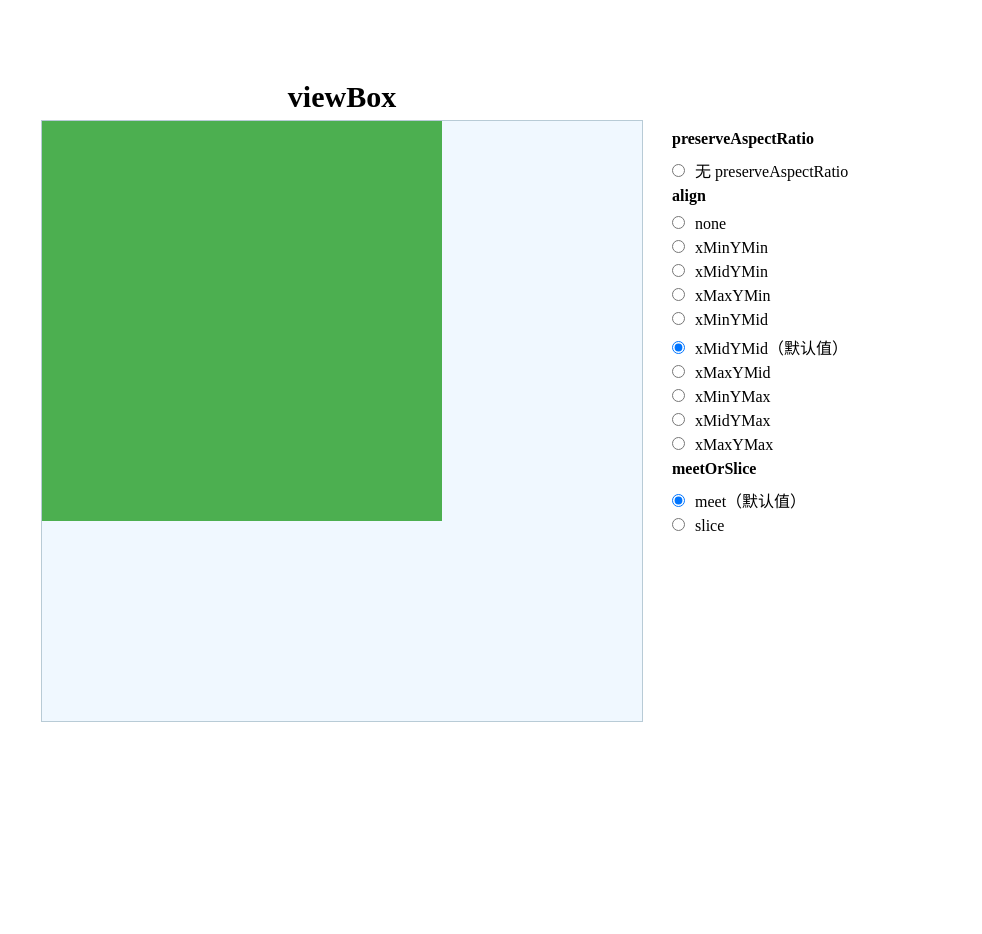
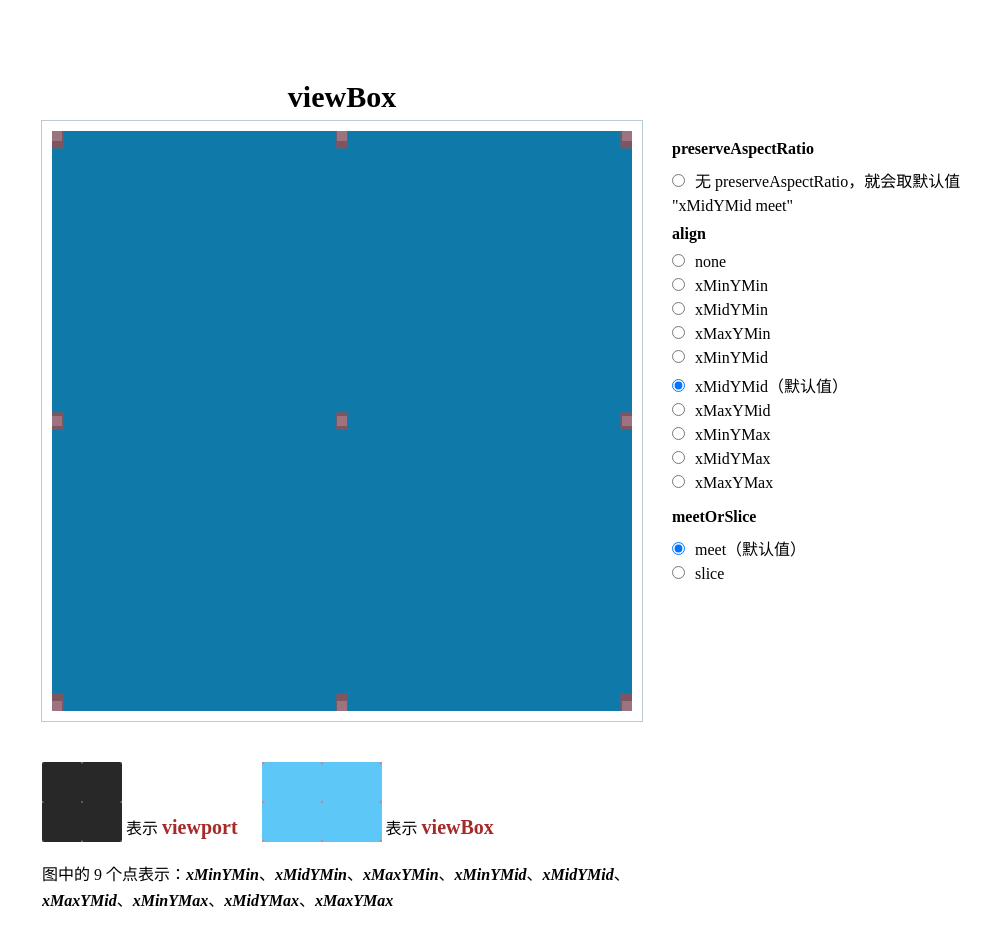
Before and after one commit to zhansingsong/fe-tutorial, a plain HTML site: page svg之viewBox/demo/viewbox.html in a window 1280 px wide. Shown: the whole page, without its empty margins (298-1280 px from the left). Before the commit the page ends 800 px from the top, so only its background shows below. Drawn offline with Linux system fonts and the light colour scheme.

Commit message:
增加viewbox实例

```diff
--- a/svg之viewBox/demo/viewbox.html
+++ b/svg之viewBox/demo/viewbox.html
@@ -28,7 +28,8 @@
             position: relative;
             height: 600px;
             width: 600px;
-            background-color: aliceblue;
+            /* background-color: aliceblue; */
+            background: url(./dd.svg) no-repeat center;
             border: 1px solid rgb(184, 203, 214);
         }
 
@@ -41,6 +42,7 @@
         }
 
         .controls h4 {
+            margin-top: 10px;
             margin-bottom: 10px;
         }
 
@@ -48,20 +50,50 @@
             margin-right: 10px;
             margin-bottom: 10px;
         }
-
+        svg{
+            position: relative;
+            left: 10px;
+            top: 10px;
+            height: 580px;
+            width: 580px;
+        }
         svg rect {
-            fill: #4CAF50;
+            /* fill: #4CAF50; */
+        }
+        .intro{
+            position: relative;
+            width: 600px;
+            margin: 40px auto 0;
+            line-height: 26px;
+        }
+        .intro p {
+            margin-bottom: 20px;
+        }
+        .intro img{
+            vertical-align: bottom;
+        }
+        .intro strong{
+            color: brown;
+            font-size: 20px;
+            margin-right: 20px;
+        }
+        .intro strong:last-child{
+            margin-right: 0;
+        }
+        .intro i{
+            font-style: italic;
+            font-weight: 700;
         }
     </style>
     <h3 class="title">viewBox</h3>
     <div class="svg-container" id="container">
-        <svg viewBox="0 0 300 300" height="600" width="600" preserveAspectRatio="none">
-            <rect x="0" y="0" width="200" height="200" />
+        <svg viewBox="5 5 300 200" height="600" width="600" preserveAspectRatio="none">
+            <image xlink:href="./da.svg" x="5" y="5" height="200" width="300"/>
         </svg>
     </div>
     <div class="controls" id="controls">
         <h4>preserveAspectRatio</h4>
-        <div><input type="radio" id="off" name="off" value="off"><label for="off">无 preserveAspectRatio</label></div>
+        <div><input type="radio" id="off" name="off" value="off"><label for="off">无 preserveAspectRatio，就会取默认值 "xMidYMid meet"</label></div>
         <h4>align</h4>
         <div class="align">
             <div><input type="radio" id="align1" name="align" value="none"><label for="align1">none</label></div>
@@ -90,6 +122,16 @@
                     for="ms1">meet（默认值）</label></div>
             <div><input type="radio" id="ms2" name="ms" value="slice"><label for="ms2">slice</label></div>
         </div>
+    </div>
+    <div class="intro">
+        <p>
+            <img src="./dd.svg" alt="dd" height="80" width="80"> 表示 <strong>viewport</strong>
+            <img src="./da.svg" alt="dd" height="80" width="120"> 表示 <strong>viewBox</strong>
+        </p>
+        <p>
+        </p>
+        <p>图中的 9 个点表示：<i>xMinYMin</i>、<i>xMidYMin</i>、<i>xMaxYMin</i>、<i>xMinYMid</i>、<i>xMidYMid</i>、<i>xMaxYMid</i>、<i>xMinYMax</i>、<i>xMidYMax</i>、<i>xMaxYMax</i></p>
+
     </div>
 
     <script>
```
Also changed, not shown: svg之viewBox/demo/da.svg (added), svg之viewBox/demo/dd.svg (added), 1 other file.
